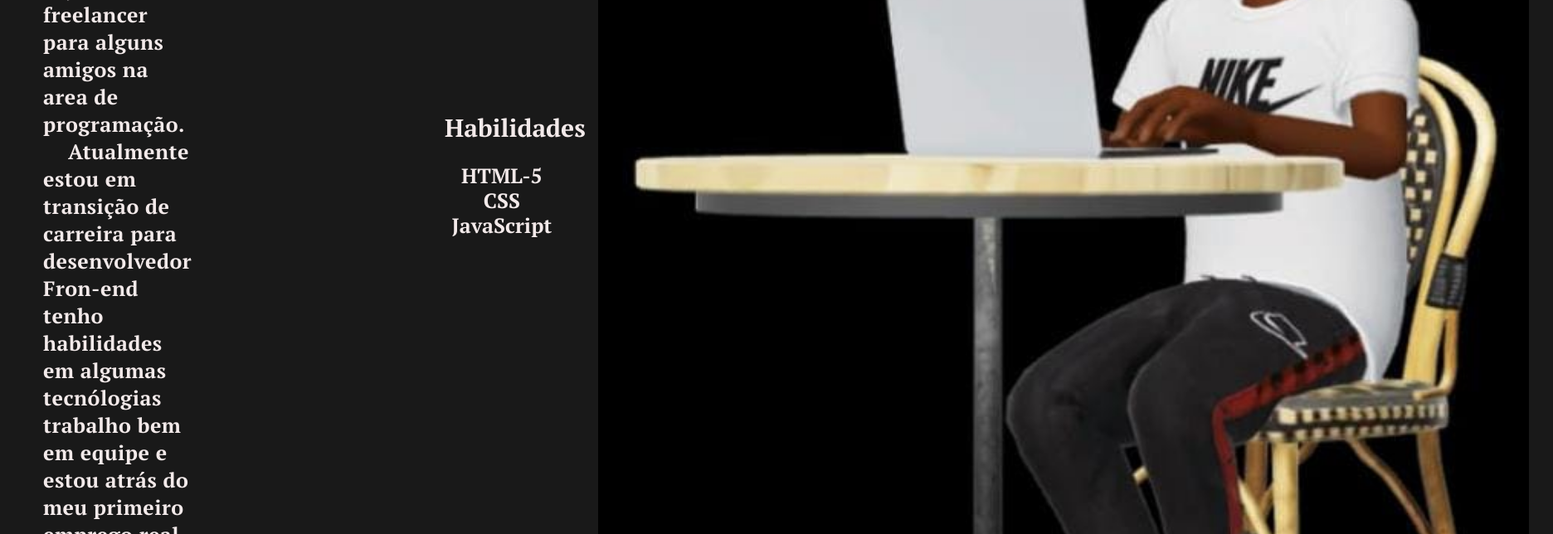
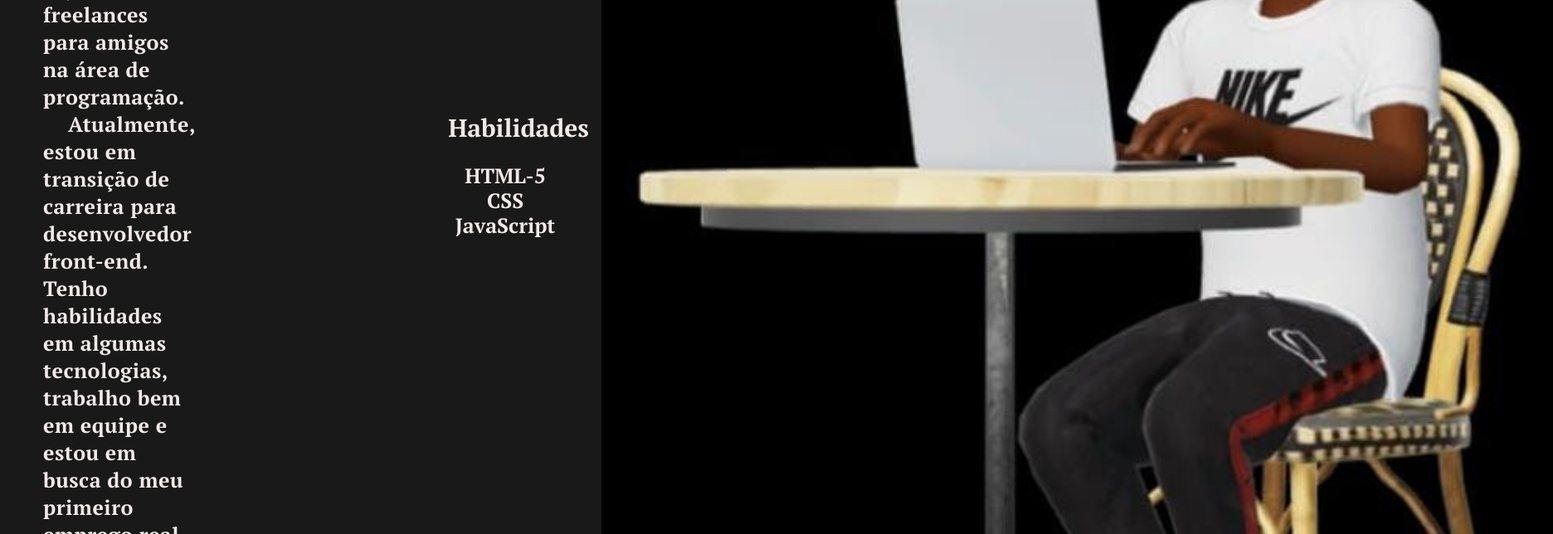
Before and after one commit to Adrianodosanjoos/portifolio, a plain HTML site: page index.html in a window 1280 px wide. Shown: the part 840-1484 px from the top of the page at 83% size, 1872 px wide, since content can reach past the window. Drawn offline with Linux system fonts and the light colour scheme; a script that the page names is missing; files whose address does not match are found by name.

Commit message:
text Atualizado

```diff
--- a/index.html
+++ b/index.html
@@ -50,16 +50,10 @@
 
         <div class="paragrafo">
 
-            <p1> Sou motorista de aplicativo e faço alguns freelancer para alguns
-                amigos na
-                area de programação.</p>
-                <p2> Atualmente estou em transição de carreira para desenvolvedor Fron-end tenho habilidades em algumas
-                    tecnólogias
-                    trabalho bem em equipe e estou atrás do meu primeiro emprego real na area da tecnolia, pode ser
-                    registro
-                    CLT
-                    ou
-                    pessoa jurica tento a oportunidade estarei a disposição</p>
+            <p1> "Sou motorista de aplicativo e faço alguns freelances para amigos na área de programação.</p>
+                <p2> Atualmente, estou em transição de carreira para desenvolvedor front-end. Tenho habilidades em
+                    algumas tecnologias, trabalho bem em equipe e estou em busca do meu primeiro emprego real na área de
+                    tecnologia, seja como CLT ou pessoa jurídica. Dada a oportunidade, estarei à disposição."</p>
         </div>
 
 
@@ -92,23 +86,31 @@
 
 
         <div>
-            <a href="https://telalongin.netlify.app/" target="_blank"><img class="meus-projetos" src="/assets/img/tela login.png" height="250" width="240" alt="Tela de login"></a>
+            <a href="https://telalongin.netlify.app/" target="_blank"><img class="meus-projetos"
+                    src="/assets/img/tela login.png" height="250" width="240" alt="Tela de login"></a>
             <p>Tela de login</p>
         </div>
 
         <div>
-            <a href="https://mariobr00s.netlify.app/" target="_blank"><img class="meus-projetos" src="/assets/img/jogo do mario.png" height="250" width="240" alt="carregando"></a>
+            <a href="https://mariobr00s.netlify.app/" target="_blank"><img class="meus-projetos"
+                    src="/assets/img/jogo do mario.png" height="250" width="240" alt="carregando"></a>
             <p>Jogo mario para PC</p>
         </div>
 
         <div>
-            <a href="https://telagta.netlify.app/" target="_blank"><img class="meus-projetos" src="/assets/img/capa do gta.png" height="250" width="240" alt="carregando"></a>
+            <a href="https://telagta.netlify.app/" target="_blank"><img class="meus-projetos"
+                    src="/assets/img/capa do gta.png" height="250" width="240" alt="carregando"></a>
             <p>Progeto GTA</p>
         </div>
 
         <div>
-            <a href="https://jockeypow.netlify.app/" target="_blank"><img class="meus-projetos" src="/assets/img/jockey pow.png" height="250" width="240" alt="carregando"></a>
+            <a href="https://jockeypow.netlify.app/" target="_blank"><img class="meus-projetos"
+                    src="/assets/img/jockey pow.png" height="250" width="240" alt="carregando"></a>
             <p>jockey pow</p>
+
+
+
+
         </div>
 
     </div>
@@ -139,7 +141,7 @@
 
 
 
-<script src="./scripts.js "></script>
+    <script src="./scripts.js "></script>
 
 </body>
 
```
